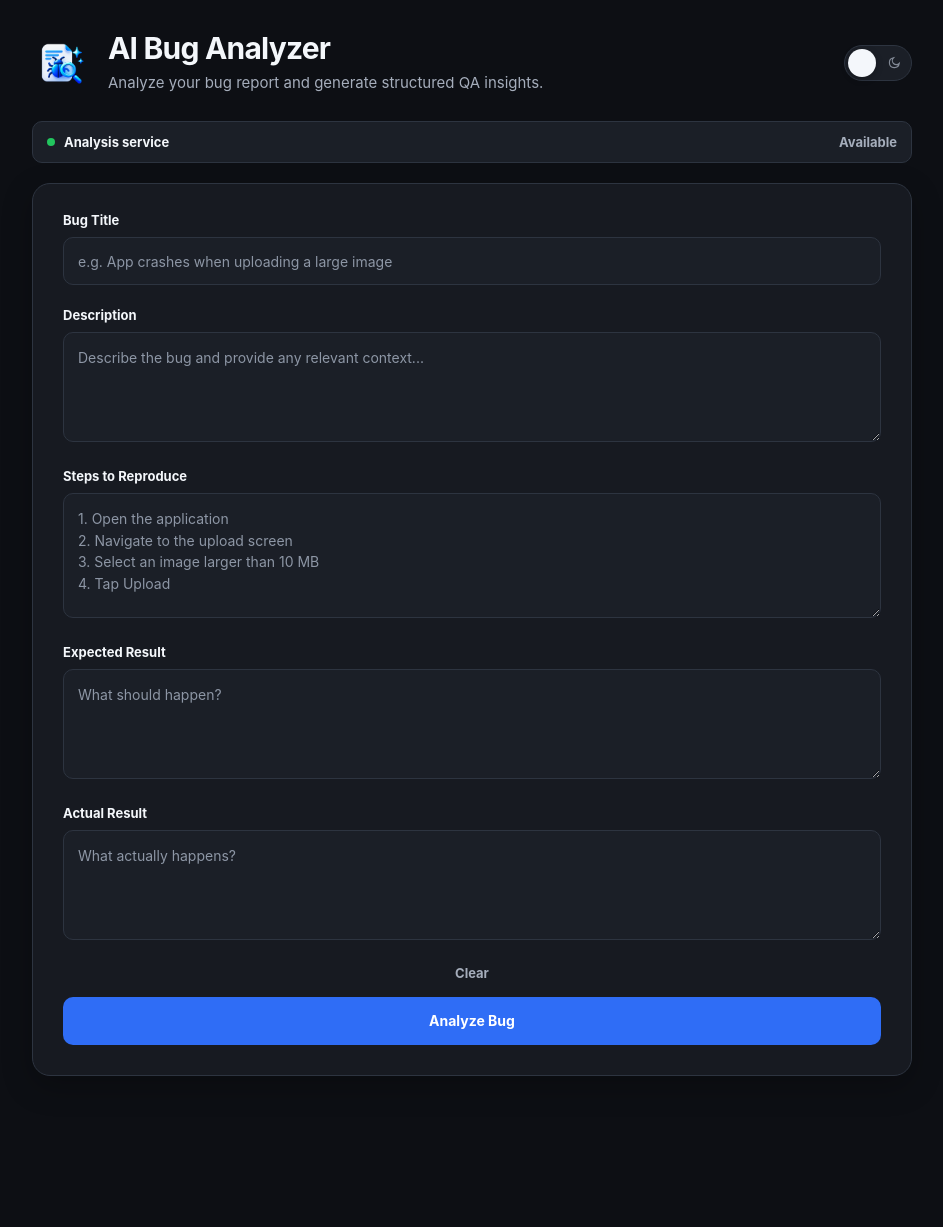
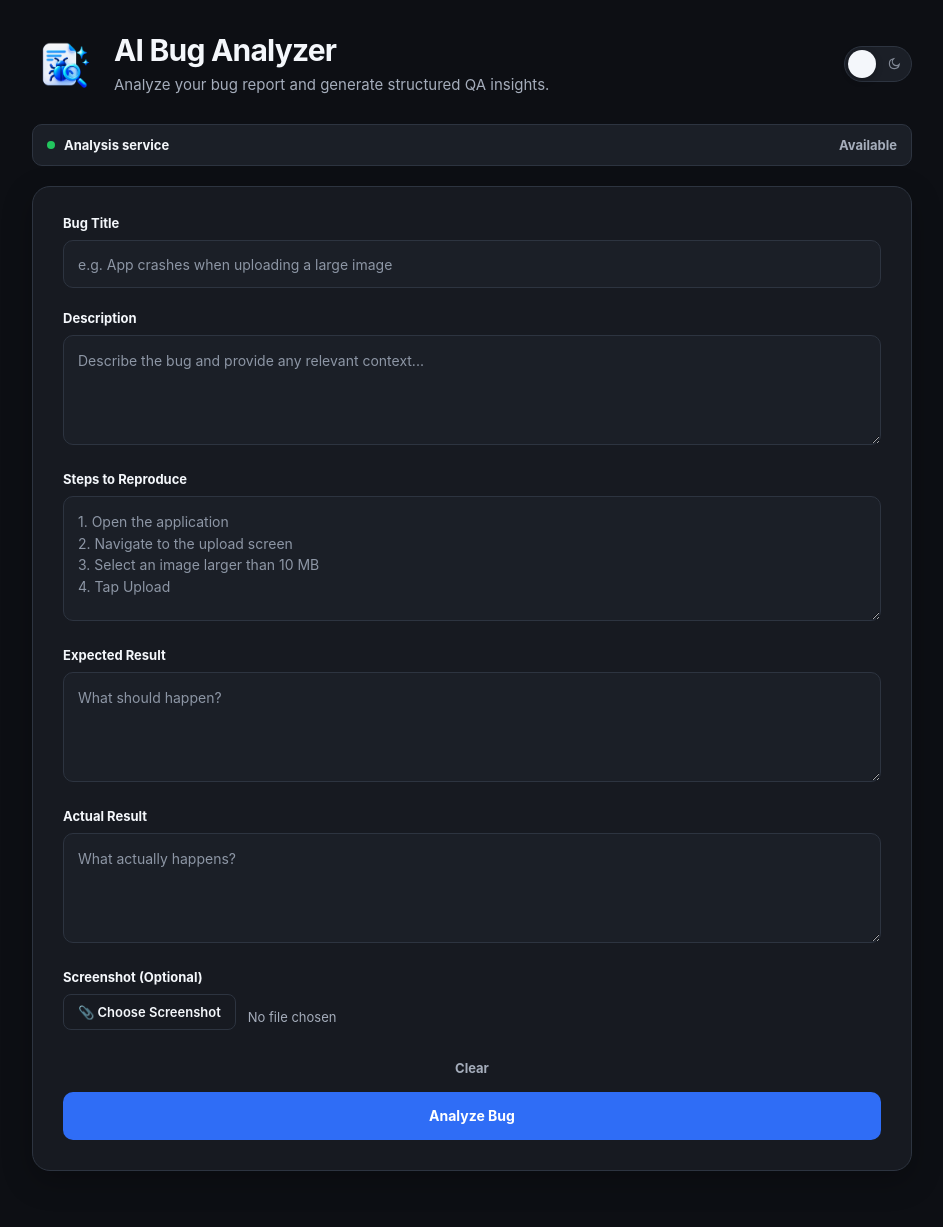
Before and after one commit to berkantepli/ai-bug-analyzer, a FastAPI app: page / in a window 1280 px wide. Shown: the whole page, without its empty margins (168-1111 px from the left). Before the commit the page ends 1076 px from the top, so only its background shows below. Run offline with FastAPI, Linux system fonts and the light colour scheme.

Commit message:
feat(ui): improve screenshot and logo handling

```diff
--- a/app/templates/index.html
+++ b/app/templates/index.html
@@ -93,8 +93,8 @@
         }
 
         .logo {
-            width: 58px;
-            height: 58px;
+            width: 64px;
+            height: 64px;
             object-fit: contain;
             display: block;
             flex-shrink: 0;
@@ -557,8 +557,8 @@
             }
 
             .logo {
-                width: 48px;
-                height: 48px;
+                width: 64px;
+                height: 64px;
             }
 
             .brand-text h1 {
@@ -579,8 +579,8 @@
         }
 
         /* =========================
-   RESULT INFO TOOLTIPS
-========================== */
+            RESULT INFO TOOLTIPS
+        ========================== */
 
         .result-label {
             display: flex;
@@ -677,6 +677,54 @@
 
             transform:
                 translateX(-50%) translateY(0);
+        }
+
+        /* =========================
+            SCREENSHOT UPLOAD
+        ========================== */
+
+        .screenshot-upload {
+            display: flex;
+            align-items: center;
+            gap: 12px;
+            margin-top: 8px;
+        }
+
+        .screenshot-button {
+            display: inline-flex;
+            align-items: center;
+            justify-content: center;
+
+            padding: 9px 14px;
+
+            border: 1px solid var(--border);
+            border-radius: 8px;
+
+            background: var(--card);
+            color: var(--text);
+
+            font-size: 13px;
+            font-weight: 600;
+
+            cursor: pointer;
+
+            transition:
+                border-color 0.15s ease,
+                background-color 0.15s ease;
+        }
+
+        .screenshot-button:hover {
+            border-color: var(--primary);
+            background: rgba(47, 109, 246, 0.08);
+        }
+
+        .screenshot-file-name {
+            color: var(--muted);
+            font-size: 13px;
+
+            overflow: hidden;
+            text-overflow: ellipsis;
+            white-space: nowrap;
         }
     </style>
 </head>
@@ -782,6 +830,27 @@
                     </div>
                 </div>
 
+                <!-- Screenshot (Optional) -->
+                <div class="field">
+                    <label for="screenshot">
+                        Screenshot
+                        <span class="optional">(Optional)</span>
+                    </label>
+
+                    <div class="screenshot-upload">
+                        <label for="screenshot" class="screenshot-button">
+                            📎 Choose Screenshot
+                        </label>
+
+                        <input type="file" id="screenshot" name="screenshot"
+                            accept=".png,.jpg,.jpeg,.webp,image/png,image/jpeg,image/webp" hidden>
+
+                        <span id="screenshot-file-name" class="screenshot-file-name">
+                            No file chosen
+                        </span>
+                    </div>
+                </div>
+
                 <div class="clear-wrapper">
                     <button id="clearButton" class="clear-button" type="button">
                         Clear
@@ -827,6 +896,23 @@
 
         const statusDot = document.getElementById("statusDot");
         const serviceValue = document.getElementById("serviceValue");
+
+        /* =========================
+            Screenshot Upload
+        ========================== */
+
+        const screenshotInput = document.getElementById("screenshot");
+        const screenshotFileName = document.getElementById("screenshot-file-name");
+
+        screenshotInput.addEventListener("change", () => {
+            const file = screenshotInput.files[0];
+
+            if (file) {
+                screenshotFileName.textContent = file.name;
+            } else {
+                screenshotFileName.textContent = "No file chosen";
+            }
+        });
 
         /*
          * Theme
@@ -1190,6 +1276,10 @@
             clearValidation();
             clearResults();
 
+            // Clear screenshot
+            screenshotInput.value = "";
+            screenshotFileName.textContent = "No file chosen";
+
             fields.bugTitle.input.focus();
         });
 
```
